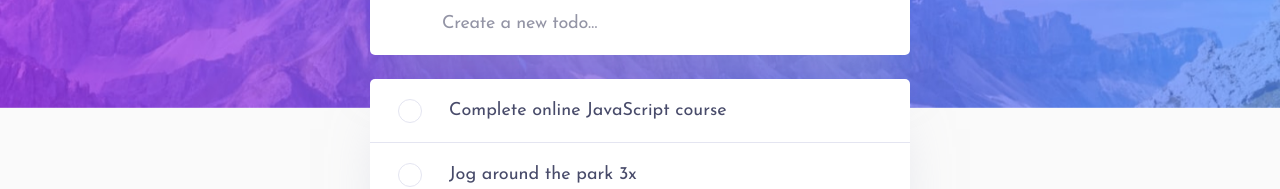
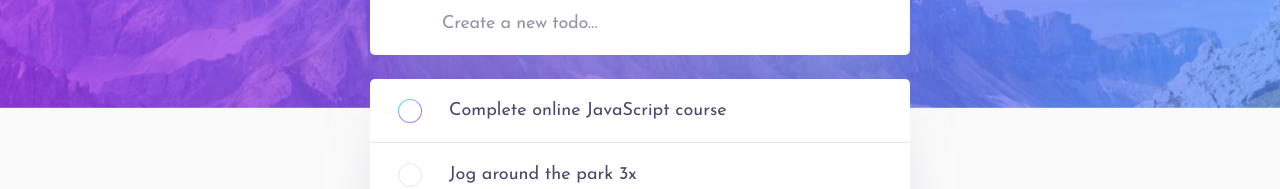
Before and after one commit to jbrekalo/todo-app, a React (Vite) app: page / in a window 1280 px wide. In both pictures the pointer is over the input "Complete online JavaScript course". Shown: the part 159-348 px from the top of the page. Built offline with nearby package versions, Linux system fonts and the light colour scheme.

Commit message:
light design done

```diff
--- a/src/index.css
+++ b/src/index.css
@@ -164,6 +164,10 @@ select {
   margin-bottom: 4rem;
 }
 
+.todo__header > svg {
+  cursor: pointer;
+}
+
 .todo__input {
   width: 54rem;
   height: 6.4rem;
@@ -174,6 +178,7 @@ select {
   box-shadow: 0px 35px 50px -15px rgba(194, 195, 214, 0.5);
 
   font-size: 1.8rem;
+  caret-color: var(--font-selected-color);
 
   background-color: var(--table-primary-color);
 }
@@ -231,6 +236,21 @@ select {
 
   border: 0.1rem solid var(--table-secondary-color);
   border-radius: 100%;
+
+  cursor: pointer;
+}
+
+.task input[type="checkbox"]:hover {
+  border: 0.1rem solid transparent;
+  border-radius: 100%;
+  background: linear-gradient(
+      to right,
+      var(--table-primary-color),
+      var(--table-primary-color)
+    ),
+    linear-gradient(135deg, hsla(192, 100%, 67%, 1), hsla(280, 87%, 65%, 1));
+  background-clip: padding-box, border-box;
+  background-origin: padding-box, border-box;
 }
 
 .task input[type="checkbox"]:checked {
@@ -247,6 +267,7 @@ select {
 
 .task > li > label {
   margin-left: 2.4rem;
+  cursor: pointer;
 }
 
 .tasks__footer {
@@ -278,6 +299,19 @@ select {
   color: var(--font-selected-color);
 }
 
+.tasks__footer > div > span {
+  cursor: pointer;
+}
+
+.tasks__footer > div > span:hover {
+  color: var(--font-primary-color);
+}
+
+.tasks__footer > span:last-child:hover {
+  color: var(--font-primary-color);
+  cursor: pointer;
+}
+
 .bottom-message {
   text-align: center;
   font-size: 1.4rem;
```
